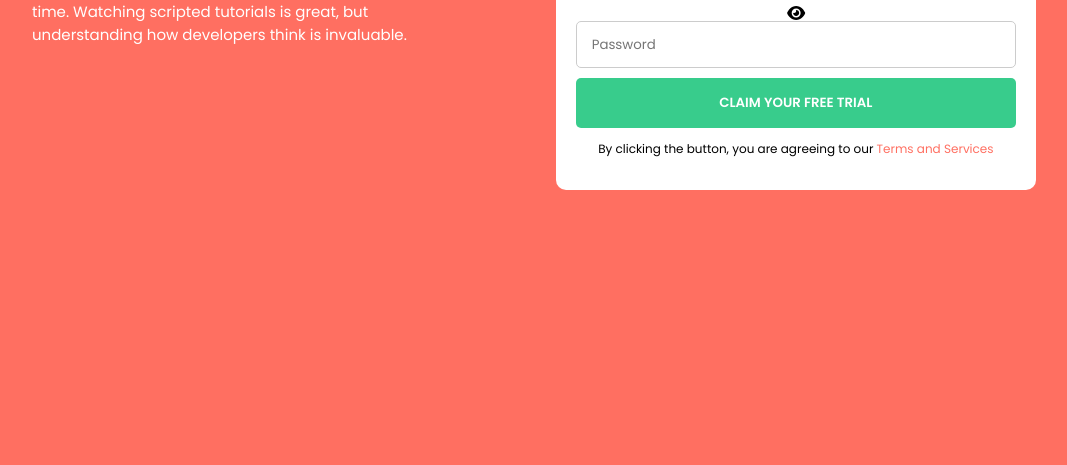
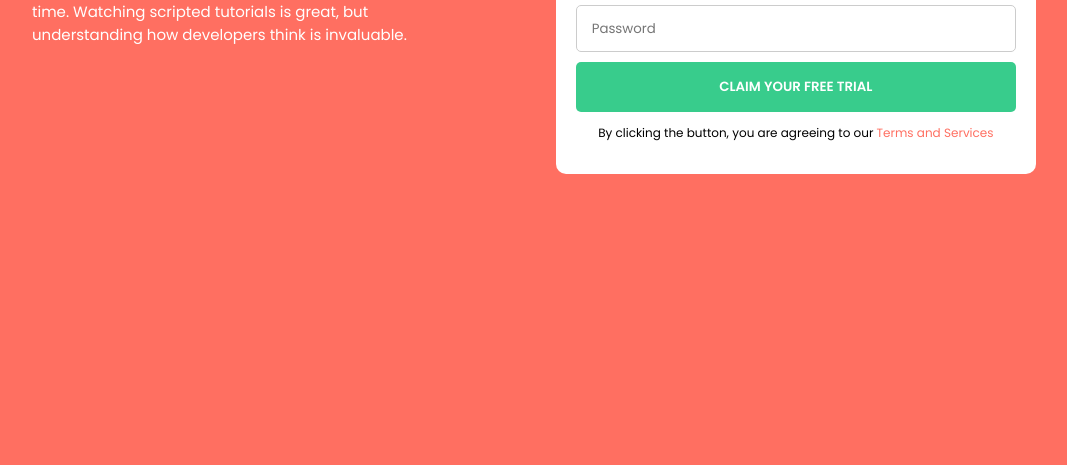
Before and after one commit to benja-myte/javascript-form, a plain HTML site: page index.html in a window 1280 px wide. Shown: the part 335-800 px from the top of the page, without its empty margins (116-1183 px from the left). Drawn offline with Linux system fonts and the light colour scheme.

Commit message:
updated index and style

```diff
--- a/index.html
+++ b/index.html
@@ -41,7 +41,6 @@
                 <span class="error-message" id="email-error">Looks like this is not an email</span>
 
                 <i class="fa-solid fa-circle-exclamation alert-four" id="four-alert"></i>
-                <i class="fas fa-eye" id="togglePassword"></i>
                 <input type="password" id="password" placeholder="Password">
                 <span class="error-message" id="password-error">Password cannot be empty</span>
 
--- a/style.css
+++ b/style.css
@@ -90,10 +90,6 @@ form .alert-four{
     font-size: 20px;
     color: #ff6f61;
     display: none;
-}
-
-form .fa-eye{
-    display: block;
 }
 
 
```
